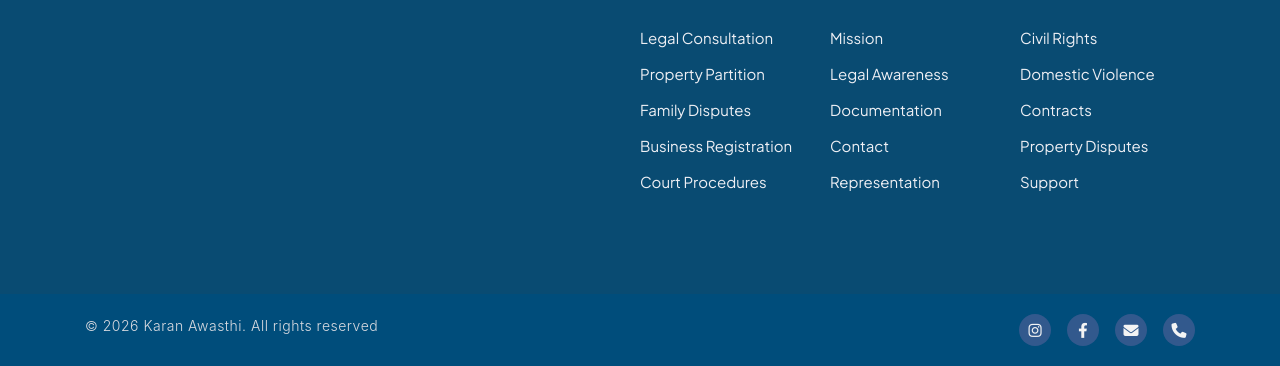
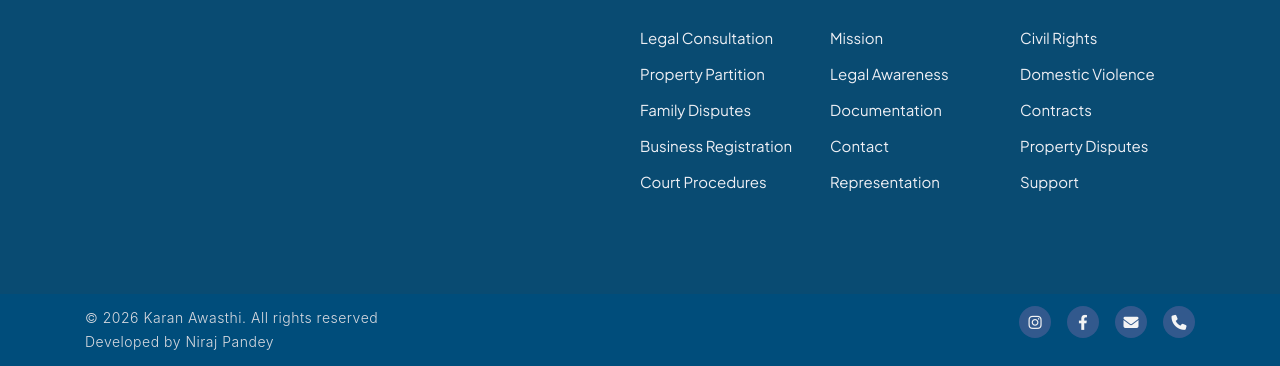
Before and after one commit to siseerawasthi-dot/website, a plain HTML site: page index.html in a window 1280 px wide. Shown: the part 3152-3518 px from the top of the page. Drawn offline with nearby package versions, Linux system fonts and the light colour scheme.

Commit message:
Add developer credit

```diff
--- a/index.html
+++ b/index.html
@@ -21,7 +21,7 @@
     <meta name="target" content="all">
     <meta name="HandheldFriendly" content="True">
     <meta name="author" content="Karan Awasthi">
-    <meta name="developer" content="">
+    <meta name="developer" content="Niraj Pandey">
     <meta name="developer-email" content="">
     <meta name="developer-company" content="">
     <meta name="copyright" content="Karan Awasthi Legal Services">
@@ -313,6 +313,7 @@
             <div class="footer_div container">
                 <div class="copyright_div">
                     <p>&copy; 2026 Karan Awasthi. All rights reserved</p>
+                    <p>Developed by Niraj Pandey</p>
                 </div>
                 <div class="social_icons">
                     <ul class="icon_list">
@@ -386,7 +387,8 @@
             "Civil Rights": "नागरिक अधिकार",
             "Contracts": "करार",
             "Property Disputes": "सम्पत्ति विवाद",
-            "© 2026 Karan Awasthi. All rights reserved": "© २०२६ करण अवस्थी। सर्वाधिकार सुरक्षित"
+            "© 2026 Karan Awasthi. All rights reserved": "© २०२६ करण अवस्थी। सर्वाधिकार सुरक्षित",
+            "Developed by Niraj Pandey": "निरज पाण्डेद्वारा विकसित"
         };
 
         const reverseTranslations = Object.fromEntries(Object.entries(translations).map(([english, nepali]) => [nepali, english]));
```
